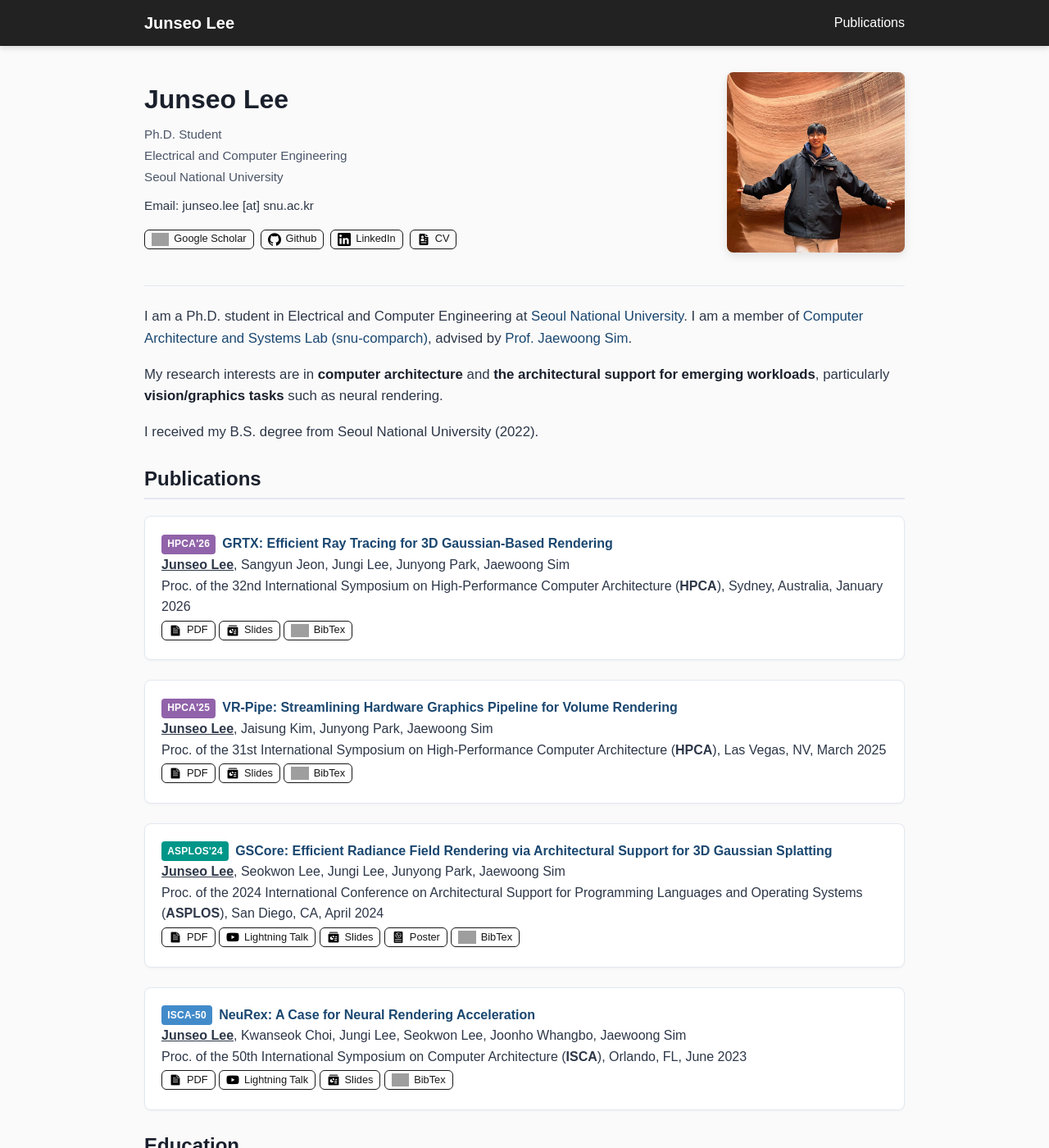
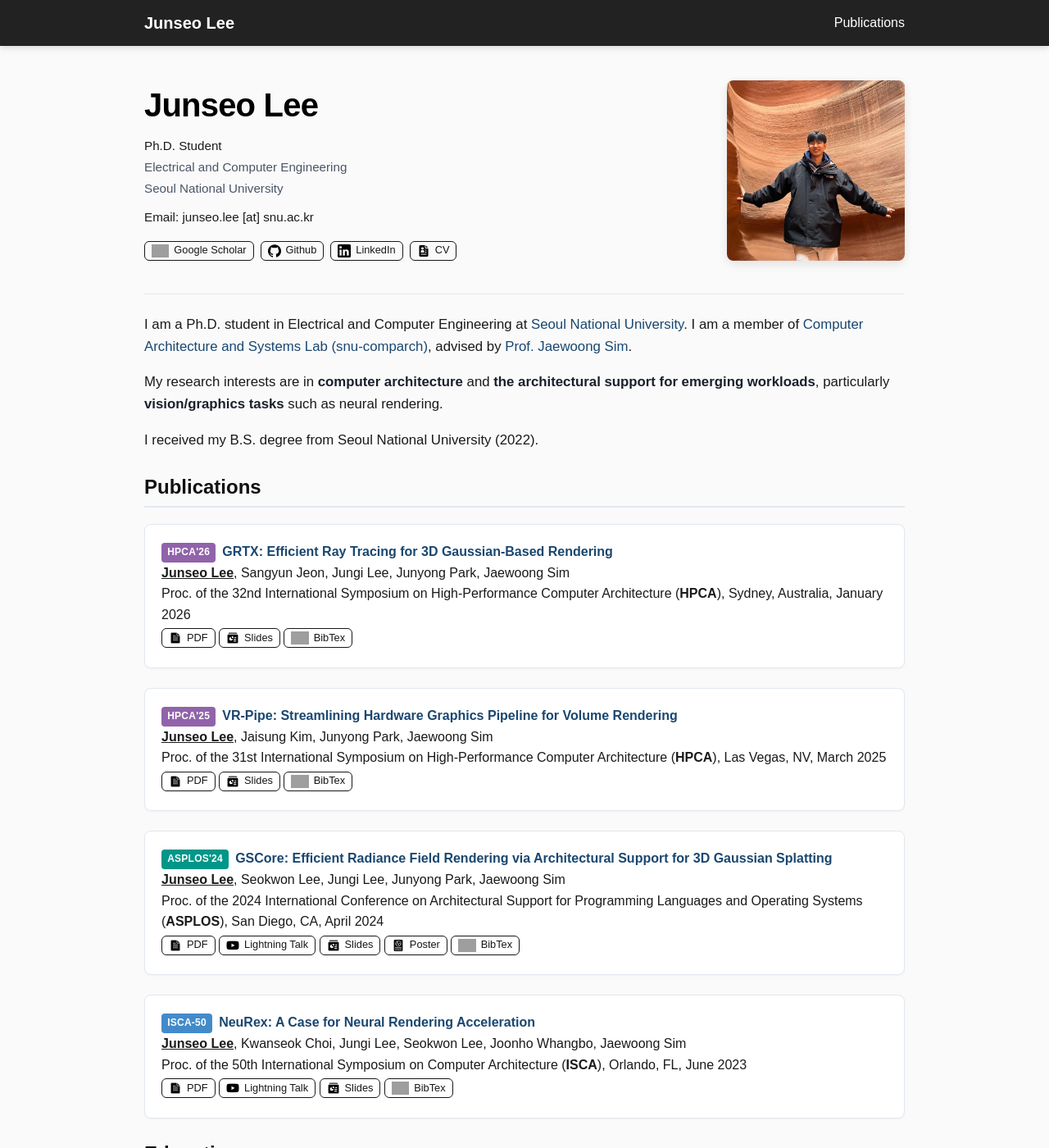
Before and after one commit to junseo013/junseo013.github.io, a Jekyll site: the page built from index.md, in a window 1280 px wide and 1400 px high. Shown: the whole window at 82% size. Built offline with Jekyll 4.4.1, drawn with Linux system fonts in a browser that asks for light colours; grey boxes are pictures that could not be loaded.

Commit message:
change font color

```diff
--- a/assets/css/styles.css
+++ b/assets/css/styles.css
@@ -13,7 +13,7 @@
   padding: 1em;
   margin: 0 auto;
   margin-top: 3em;
-  color: #2d3748;
+  color: #1a1a1a;
   background-color: #fafafa;
 }
 
@@ -107,7 +107,7 @@
 .section-title h2 {
   font-size: 1.5rem;
   font-weight: 700;
-  color: #1a202c;
+  color: #111;
 }
 
 /* Header */
@@ -137,14 +137,15 @@
 }
 
 .header-content h2 {
-  font-size: 2rem;
+  font-size: 2.5rem;
   font-weight: 700;
-  color: #1a202c;
+  color: #000;
+  letter-spacing: -0.02em;
   margin-bottom: 0.15em;
 }
 
 .header-info {
-  color: #4a5568;
+  color: #1a1a1a;
   font-size: 0.95rem;
   margin: 0.1em 0;
 }
```
